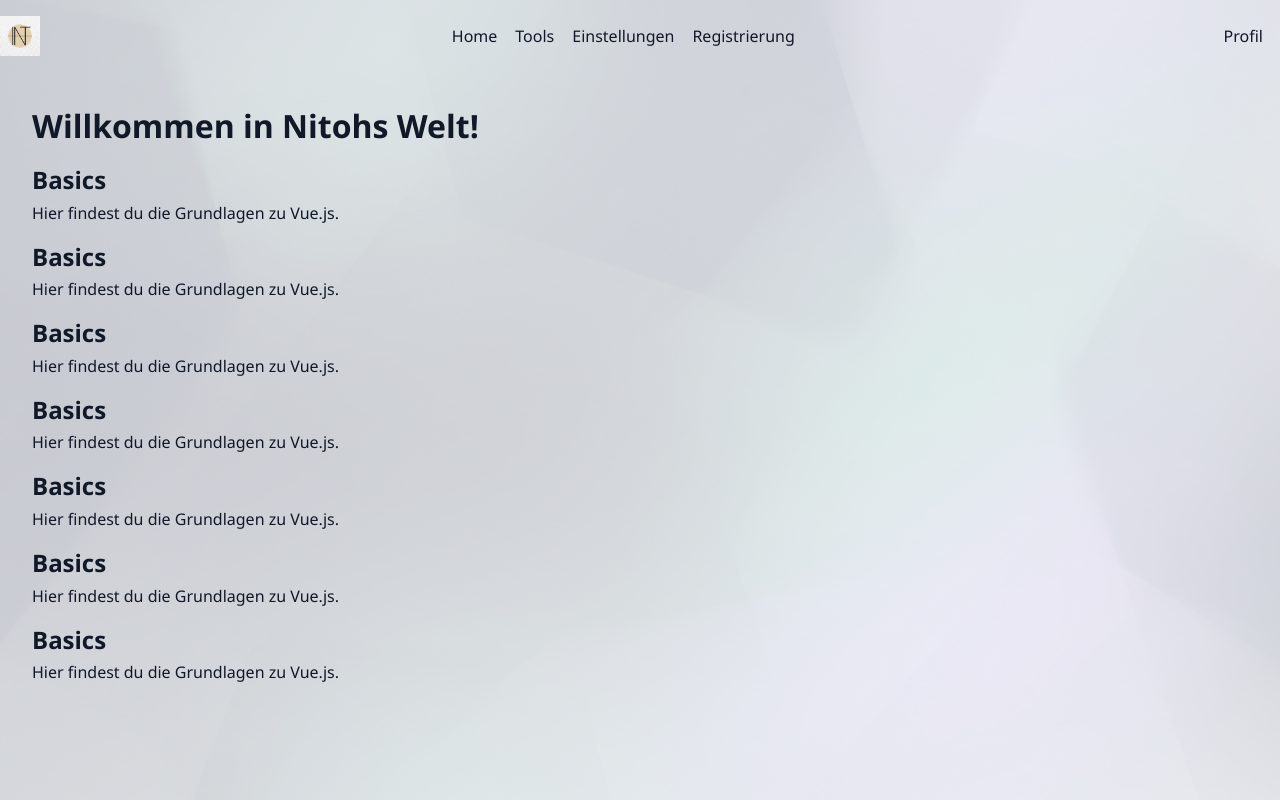
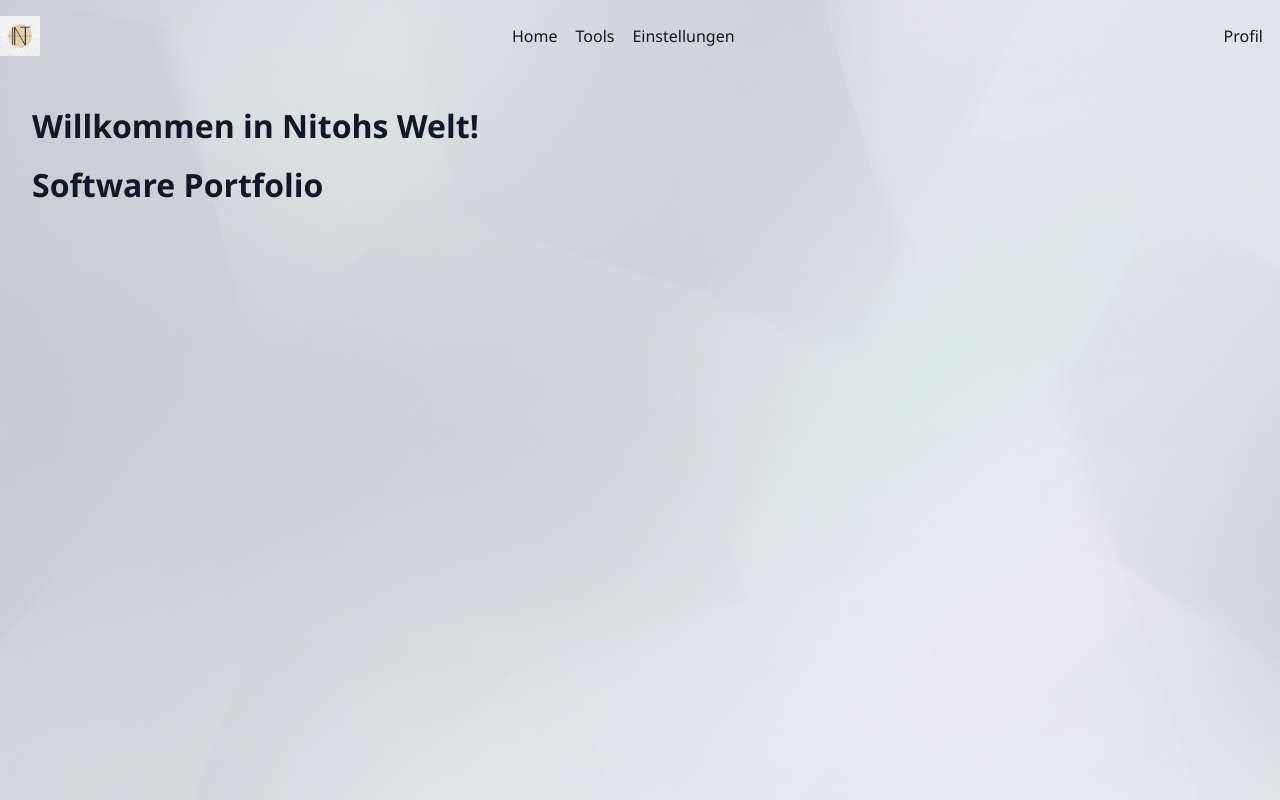
Before and after one commit to Nitoh/playground, a Vue app in the folder apps/basics/: page / in a window 1280 px wide. Built offline with nearby package versions, Linux system fonts and the light colour scheme.

Commit message:
remove registration from menu

```diff
--- a/apps/basics/src/components/menu/Menu.vue
+++ b/apps/basics/src/components/menu/Menu.vue
@@ -1,9 +1,7 @@
 <template>
   <div class="container">
     <div class="app-logo">
-      <button style="border-radius: 50%; padding:0%; border:none; background:transparent; cursor:pointer;">
-        <img :src="logo" alt="Logo" width="40" height="40" class="logo-image" />
-      </button>
+      <img :src="logo" alt="Logo" width="40" height="40" class="logo-image" />
     </div>
 
     <nav>
@@ -42,8 +40,7 @@ import logo from '@/assets/logo-transparent.png'
 const navLinks = [
   { name: 'Home', path: '/' },
   { name: 'Tools', path: '/tools' },
-  { name: 'Einstellungen', path: '/settings' },
-  { name: 'Registrierung', path: '/registration' }
+  { name: 'Einstellungen', path: '/settings' }
 ]
 </script>
 
--- a/apps/basics/src/data/tools.js
+++ b/apps/basics/src/data/tools.js
@@ -14,10 +14,10 @@ export const tools = [
         path: '/tools/color-picker'
     },
     {
-        key: 'markdown-preview',
-        title: 'Markdown Preview',
-        description: 'Rendert Markdown live und hilft bei der Dokumentation.',
-        category: 'Produktiv',
-        path: '/tools/markdown-preview'
+        key: 'live-chat',
+        title: 'Live Chat',
+        description: 'Ermöglicht Echtzeit-Kommunikation mit anderen Benutzern.',
+        category: 'Produktivität',
+        path: '/tools/live-chat'
     }
 ]
--- a/apps/basics/src/views/HomeView.vue
+++ b/apps/basics/src/views/HomeView.vue
@@ -2,26 +2,7 @@
     <h1>Willkommen in Nitohs Welt!</h1>
 
     <main class="content-area">
-        <h2>Basics</h2>
-        <p>Hier findest du die Grundlagen zu Vue.js.</p>
-
-        <h2>Basics</h2>
-        <p>Hier findest du die Grundlagen zu Vue.js.</p>
-
-        <h2>Basics</h2>
-        <p>Hier findest du die Grundlagen zu Vue.js.</p>
-
-        <h2>Basics</h2>
-        <p>Hier findest du die Grundlagen zu Vue.js.</p>
-
-        <h2>Basics</h2>
-        <p>Hier findest du die Grundlagen zu Vue.js.</p>
-
-        <h2>Basics</h2>
-        <p>Hier findest du die Grundlagen zu Vue.js.</p>
-
-        <h2>Basics</h2>
-        <p>Hier findest du die Grundlagen zu Vue.js.</p>
+        <h1>Software Portfolio</h1>
     </main>
 </template>
 
```
